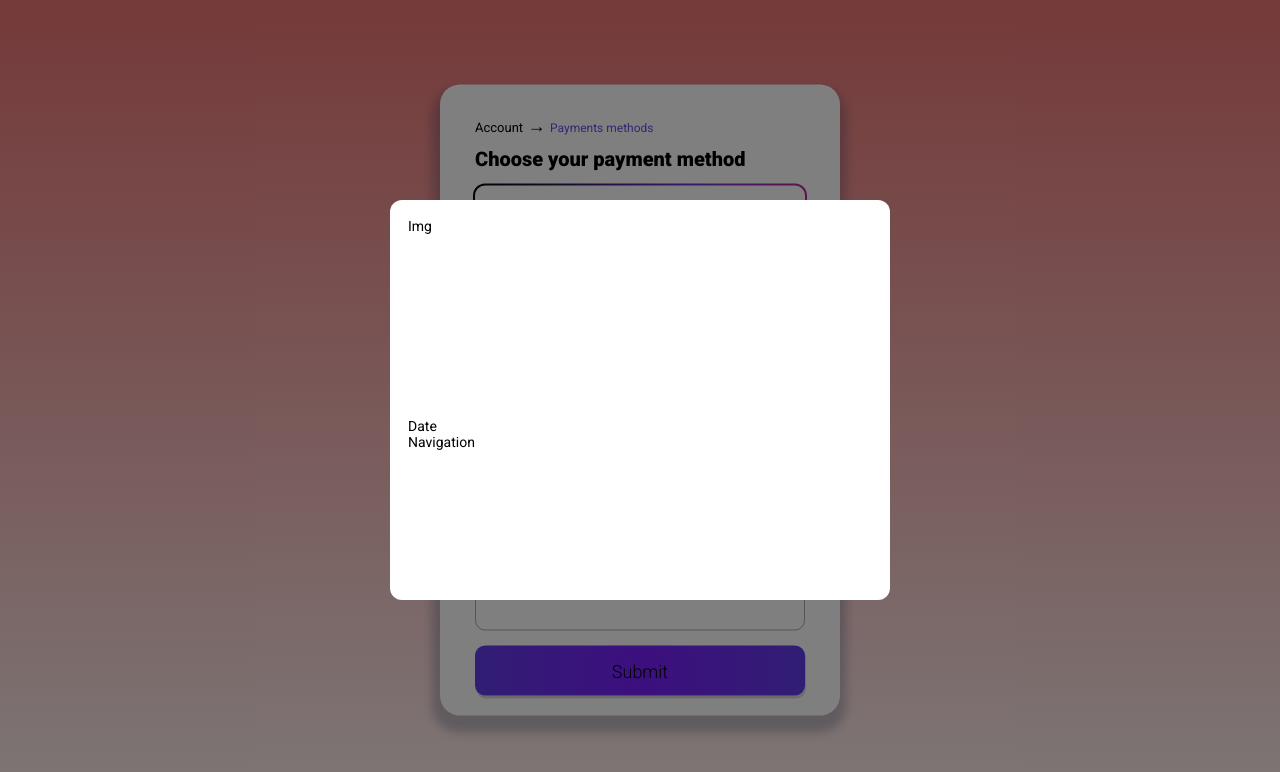
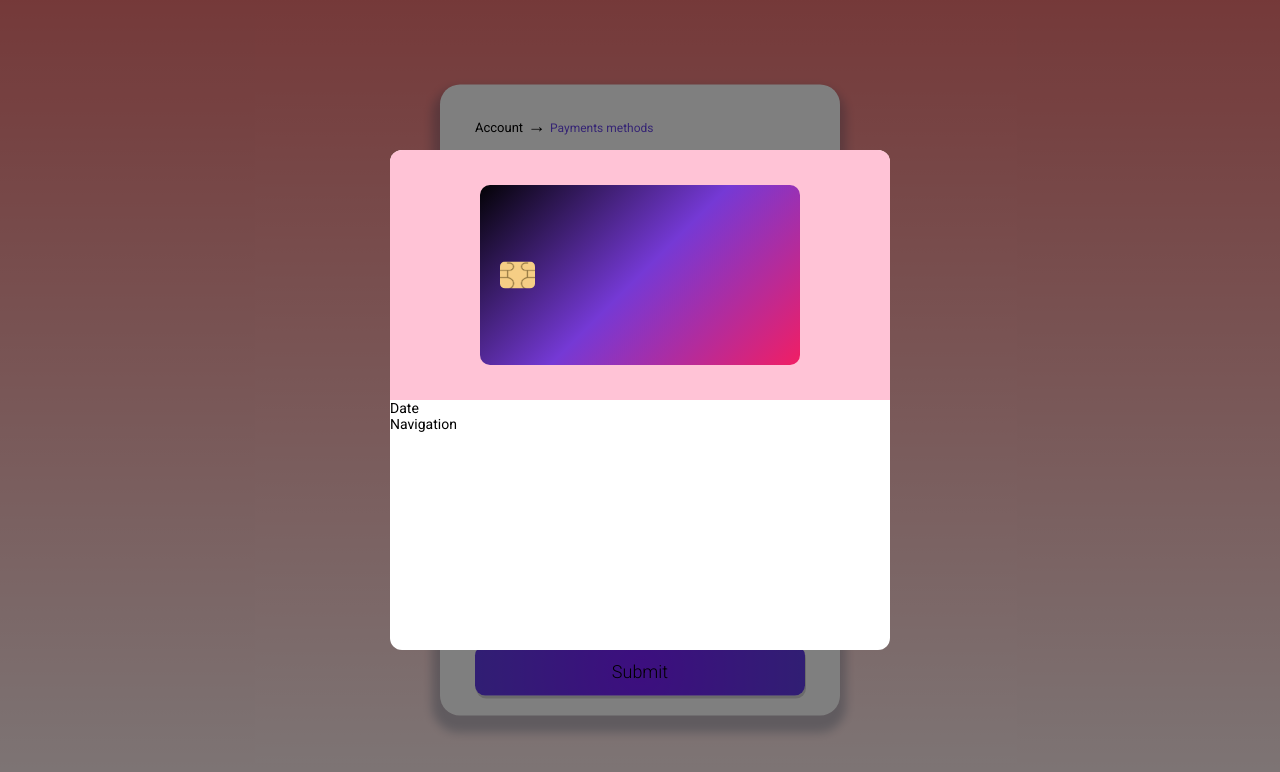
Before and after one commit to DmitryBalandin/my-credit-cart-application-on-react, a React (Vite) app in the folder one-project/: page / in a window 1280 px wide. Shown: the top 772 px of the page. Built offline with nearby package versions, Linux system fonts and the light colour scheme.

Commit message:
add component modal card

```diff
--- a/one-project/src/components/btn-submit/btn-submit.jsx
+++ b/one-project/src/components/btn-submit/btn-submit.jsx
@@ -6,7 +6,7 @@ const BtnSubmit = ({setModalAcive}) =>{
     return (
         <button type="button" className="btn" onClick={() =>setModalAcive(true)}
         >Submit</button>
-        // <input type="button" className="btn" value="Submit"  />
+
     )
 };
 
--- /dev/null
+++ b/one-project/src/components/modal card/modal-card.css
@@ -0,0 +1,42 @@
+.modal-card{
+
+    font-size: 20px;
+    height: 250px;
+    background-color:#FFC3D6;
+    display: flex;
+    align-items: center;
+    justify-content: center;
+}
+
+.modal-card__content{
+    position: relative;
+    overflow: hidden;
+    border-radius: 10px;
+    height: 180px;
+    width: 320px;
+    background: linear-gradient(135deg, rgba(3, 2, 5, 1) 0%, rgba(117, 57, 213, 1) 50%, rgba(241, 30, 100, 1) 100%);
+}
+
+.modal-card__chip{
+    overflow: hidden;
+    position: absolute;
+    border-radius: 5px;
+    top: 50%;
+    left: 20px;
+    transform: translate(0,-50%);
+    width: 35px;
+    height: 27px;
+
+}
+
+.modal-card__chip img{
+    width: 100%;
+    height: 100%;
+}
+
+.modal-card__img{
+    transform: rotate(90deg);
+}
+.modal-card__img img{
+
+}
--- /dev/null
+++ b/one-project/src/components/modal card/modal-card.jsx
@@ -0,0 +1,26 @@
+import React from "react";
+import './modal-card.css';
+import imgBank from '../../icons/sim2.png'
+import iconBank from '../../icons/icons-card/alfabank-red.png'
+const ModalCard = () =>{
+    return (
+        <div className="modal-card">
+            <div className="modal-card__content">
+                <div className="modal-card__chip">
+                    <img src={imgBank}  alt="chip on card"/>
+                </div>
+                <div className="modal-card__date">
+                    <div className="modal-card__name-person"></div>
+                    <div className="modal-card__date-card"></div>
+                    <div className="modal-card__card-account"></div>
+                </div>
+                <div className="modal-card__img">
+                    <img src={iconBank} alt="img bank"/>
+                </div>
+            </div>
+        </div>
+    )
+}
+
+
+export default ModalCard;
--- a/one-project/src/components/modal/modal.css
+++ b/one-project/src/components/modal/modal.css
@@ -15,15 +15,13 @@
     transform: scale(1);
 }
 
-.modal__card{
-    height: 200px;
-}
+
 
 .modal__content{
-    padding: 18px;
+    overflow: hidden;
     border-radius: 12px;
     background-color: white;
-    height: 400px;
+    height: 500px;
     max-width:500px;
     min-width: 400px;
     width: 100%;
--- a/one-project/src/components/modal/modal.jsx
+++ b/one-project/src/components/modal/modal.jsx
@@ -1,14 +1,14 @@
 import React, { useState,Components } from "react";
 import './modal.css';
-
+import ModalCard from "../modal card/modal-card";
 const Modal = ({ active, setActive }) => {
 
     return (
 
         <div className={active ? "modal active": "modal"} onClick={() => setActive(false)}>
             <div className="modal__content" onClick={e =>e.stopPropagation()}>
-                <div className="modal__card">Img</div>
-                <div className="modal__date-input">Date</div>
+                <ModalCard/>
+                <div className="modal__date-input">Date </div>
                 <div className="modal__nav">Navigation</div>
             </div>
         </div>
```
Also changed, not shown: one-project/src/icons/sim.png (added), one-project/src/icons/sim2.png (added).
